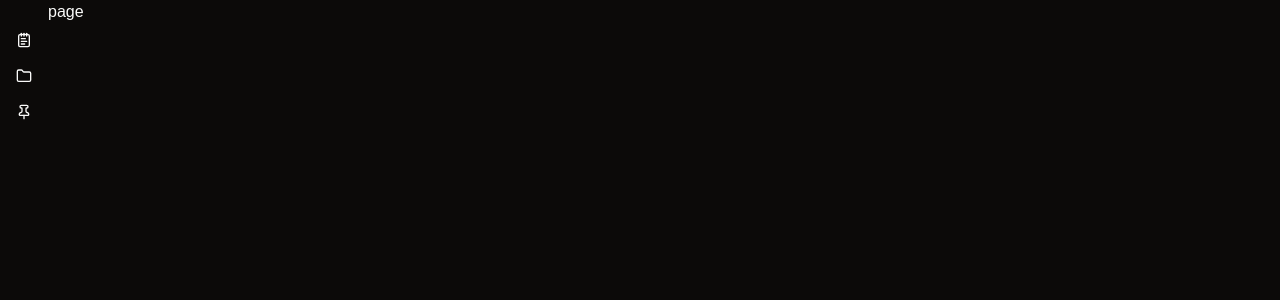
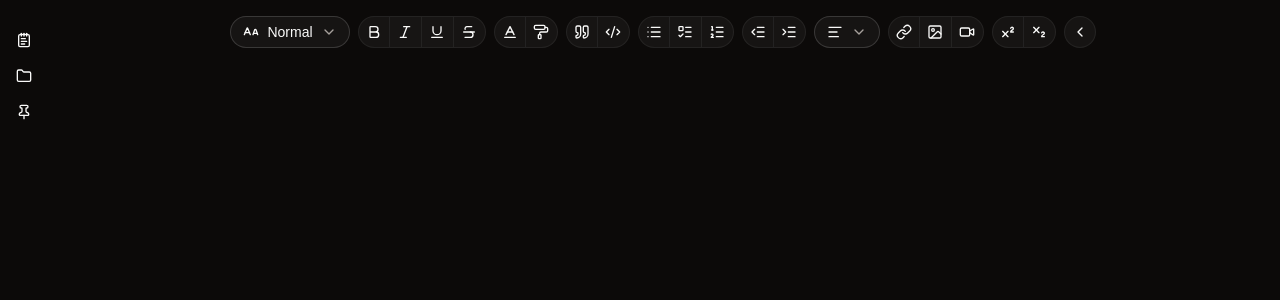
Before and after one commit to cpadlab/nottex, a React (Vite) app in the folder frontend/: page /notes/1 in a window 1280 px wide. Shown: the top 300 px of the page. Built offline with nearby package versions, Linux system fonts and the light colour scheme.

Commit message:
feat[frontend]: Add EditorTextarea and integrate editor

```diff
--- /dev/null
+++ b/frontend/src/components/blocks/editor/components/textarea/textarea.tsx
@@ -0,0 +1,10 @@
+import type { ComponentProps } from 'react'
+import { cn } from 'cn'
+
+export interface EditorTextareaProps extends ComponentProps<'textarea'> {}
+
+export const EditorTextarea = ({ className, ...props }: EditorTextareaProps) => {
+    return (
+        <textarea className={cn("w-full scroll-fade flex-1 min-w-full outline-none resize-none scrollbar-none", className)} {...props} />
+    )
+}
--- a/frontend/src/components/blocks/editor/components/toolbar/toolbar.tsx
+++ b/frontend/src/components/blocks/editor/components/toolbar/toolbar.tsx
@@ -21,7 +21,7 @@ export const Toolbar = () => {
     const { isCompact, onToggleCompact } = useEditorContext()
 
     return (
-        <div className='flex z-9999 items-center gap-2 fixed bottom-4 justify-center left-1/2 -translate-x-1/2'>
+        <div className='flex z-9999 items-center gap-2 sticky top-4 bottom-4 md:justify-start justify-center'>
 
             <FormatSelect />
             <RichTextButtons />
--- a/frontend/src/components/blocks/editor/editor.tsx
+++ b/frontend/src/components/blocks/editor/editor.tsx
@@ -1,4 +1,6 @@
+import { useState } from 'react'
 import { Toolbar } from './components/toolbar/toolbar'
+import { EditorTextarea } from './components/textarea/textarea'
 import { EditorProvider } from '@/contexts/editor-context'
 import type { UseEditorOptions } from '@/hooks/use-editor'
 
@@ -7,10 +9,13 @@ export interface EditorProps {
 }
 
 const Editor = ({ options }: EditorProps) => {
+    const [content, setContent] = useState('')
+
     return (
         <EditorProvider options={options}>
-            <div>
+            <div className='flex flex-col gap-4 flex-1'>
                 <Toolbar />
+                <EditorTextarea value={content} onChange={(e) => setContent(e.target.value)} />
             </div>
         </EditorProvider>
     )
--- a/frontend/src/components/layout/layout.tsx
+++ b/frontend/src/components/layout/layout.tsx
@@ -4,7 +4,7 @@ import { SidebarInset, SidebarProvider, SidebarTrigger } from '../ui/sidebar'
 
 const Layout = () => {
     return (
-        <SidebarProvider defaultOpen={false}>
+        <SidebarProvider className='h-dvh overflow-hidden' defaultOpen={false}>
             <Leftbar />
             <SidebarInset>
                 <Outlet />
--- a/frontend/src/pages/note/page.tsx
+++ b/frontend/src/pages/note/page.tsx
@@ -1,3 +1,4 @@
+import Editor from "@/components/blocks/editor/editor";
 import { useParams } from "react-router-dom"
 
 interface RouteParams {
@@ -10,7 +11,11 @@ const NotePage = () => {
     const { id } = useParams<RouteParams>();
 
     return (
-        <div>page</div>
+        <div className="p-4 h-dvh max-h-dvh min-h-dvh relative">
+            <div className="max-w-[867.15px] mx-auto h-full flex flex-col gap-4">
+                <Editor />
+            </div>
+        </div>
     )
 }
 
```
